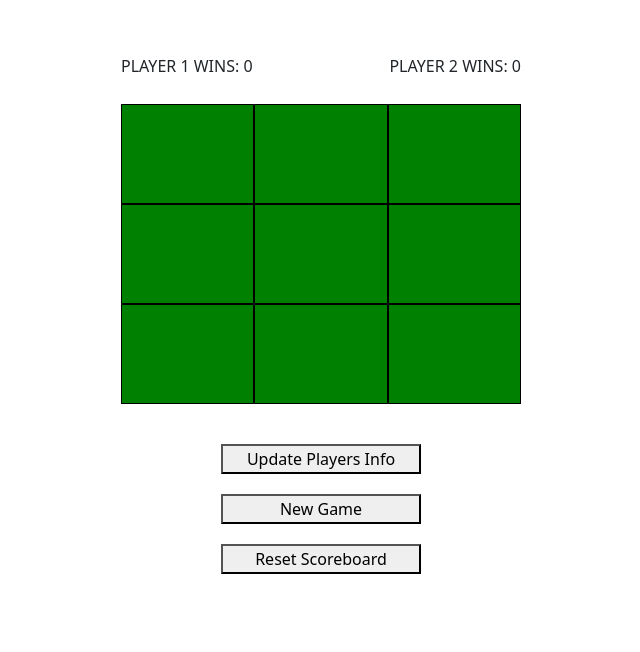
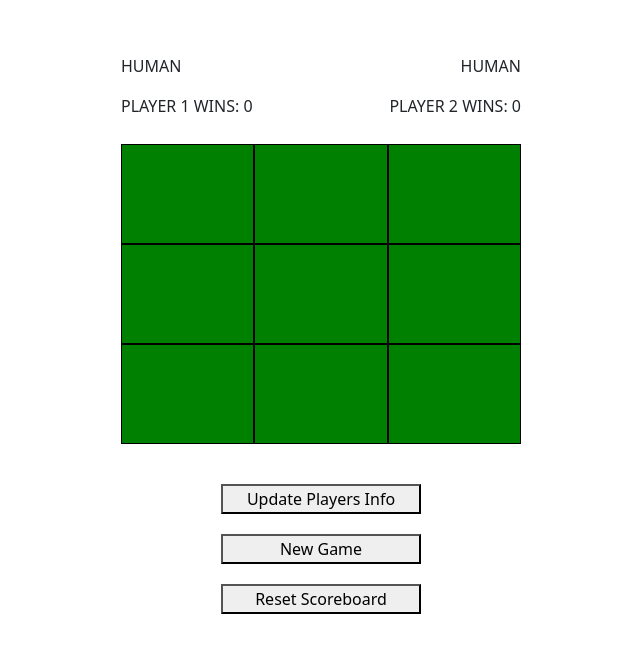
Before and after one commit to stevenobadiah/tictactoe_js, a plain HTML site: page index.html in a window 1280 px wide. Shown: the part 146-798 px from the top of the page, without its empty margins (319-959 px from the left). Drawn offline with nearby package versions, Linux system fonts and the light colour scheme.

Commit message:
Added scoreboard headers to indicate if player is human or computer

```diff
--- a/index.html
+++ b/index.html
@@ -13,8 +13,14 @@
 <body>
     <main>
         <div id="scoreBoard">
-            <p class="player-score text-uppercase text-start" id="player1Wins">Player 1 Wins: 0</p>
-            <p class="player-score text-uppercase text-end" id="player2Wins">Player 2 Wins: 0</p>
+            <div id="scoreBoardTypes">
+                <p class="player-type text-uppercase text-start" id="player1Type">Human</p>
+                <p class="player-type text-uppercase text-end" id="player2Type">Human</p>
+            </div>
+            <div id="scoreBoardScores">
+                <p class="player-score text-uppercase text-start" id="player1Wins">Player 1 Wins: 0</p>
+                <p class="player-score text-uppercase text-end" id="player2Wins">Player 2 Wins: 0</p>
+            </div>
         </div>
         <div id="gameContainer">
             <div class="gameboard-tile" id="cell1"></div>
--- a/main.js
+++ b/main.js
@@ -53,8 +53,10 @@ const Game = (() => {
     function adjustScoreboard(player) {
         if (player == player1) {
             document.getElementById('player1Wins').innerHTML = player.name + " Wins: " + player.victoryCount;
+            document.getElementById('player1Type').innerHTML = player.playerType;
         } else {
             document.getElementById('player2Wins').innerHTML = player.name + " Wins: " + player.victoryCount;
+            document.getElementById('player2Type').innerHTML = player.playerType;
         };
     };
 
@@ -109,24 +111,6 @@ const Game = (() => {
         };
 
         executeTurn(space, player);
-
-        //function humanTurn(space, player) {
-        //    //This if probably isn't necessary
-        //    if (player.playerType == 'Human' && end == false && space.textContent !== player1.symbol && space.textContent !== player2.symbol) {
-        //        executeTurn(space, player)
-         //   };
-       // };
-
-        //function computerTurn(space) {
-        //    if (player.playerType == 'Computer') {
-        //        player = whoseTurn(turn);
-        //        do {
-        //           var randomMove = Gameboard.gameboard[Math.floor(Math.random() * Gameboard.gameboard.length)];
-        //        } while (end == true || randomMove.textContent == player1.symbol || randomMove.textContent == player2.symbol)
-        //        executeTurn(randomMove, player);
-        //    };
-        //};
-        //computerTurn(space, player);
     };
 
     const humanTurn = (e) => {
@@ -205,19 +189,6 @@ const Game = (() => {
     for (let i = 1; i < (Gameboard.gameboard.length + 1); i++) {
         document.getElementById('cell' + i).addEventListener('click', humanTurn);
     };
-
-
-
-    //do {
-     //   var randomMove = Gameboard.gameboard[Math.floor(Math.random() * Gameboard.gameboard.length)];
-    //} while (end == true || randomMove.textContent == player1.symbol || randomMove.textContent == player2.symbol)
-
-    //if (player.playerType == "Compuer") {
-
-    //};
-
-
-    //return { player1, player2, takeTurn, reset, adjustScoreboard }
 })();
 
 
--- a/style.css
+++ b/style.css
@@ -7,6 +7,11 @@ main {
 }
 
 #scoreBoard {
+    display: flex;
+    flex-direction: column;
+}
+
+#scoreBoardTypes, #scoreBoardScores {
     display: flex;
     justify-content: space-between;
 }
```
